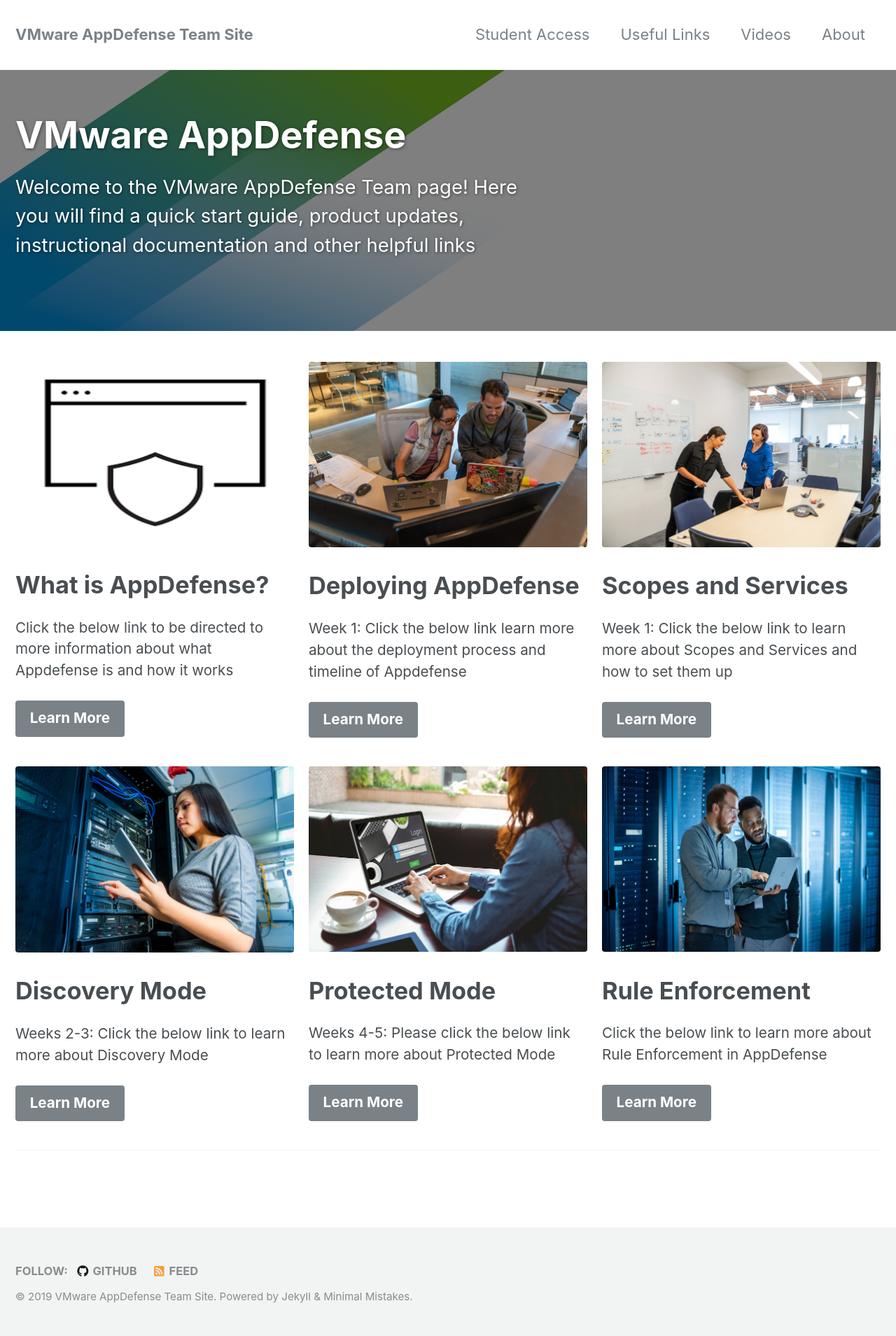
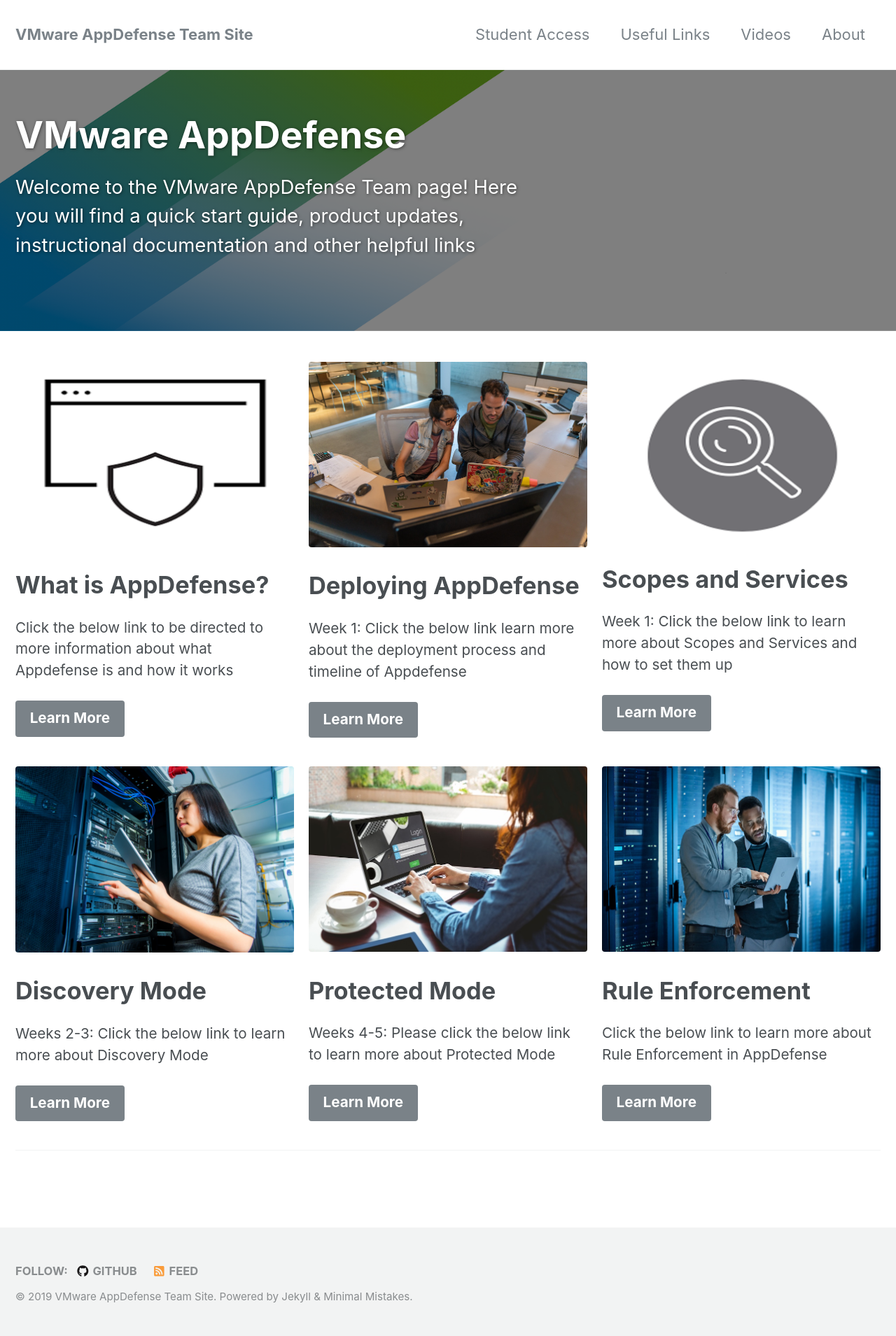
Before and after one commit to vmware-csa-team/AppDefense-Quick-Start-Guide, a Jekyll site: the page built from index.html, in a window 1280 px wide. Shown: the whole page at 70% size. Built offline with Jekyll 4.4.1, drawn with Linux system fonts in a browser that asks for light colours; nearby versions of some CDN libraries; the list of posts is cut into pages by our own code.

Commit message:
image test 10x

```diff
--- a/index.html
+++ b/index.html
@@ -22,7 +22,7 @@
     url: "https://stanton26.github.io/workshop-manual-es/"
     btn_label: "Learn More"
     btn_class: "btn--primary"
-  - image_path: /assets/images/scopes.jpg
+  - image_path: /assets/images/scope-service.png
     alt: "Scopes and Services"
     title: "Scopes and Services"
     excerpt: 'Week 1: Click the below link to learn more about Scopes and Services and how to set them up'
```
Also changed, not shown: assets/images/scope-service.png (added).
